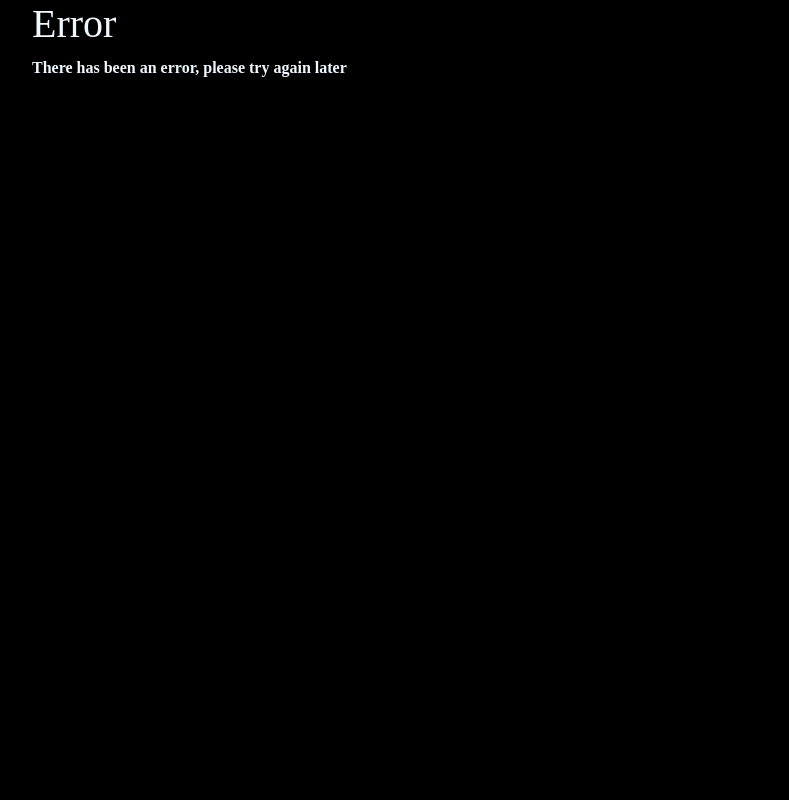
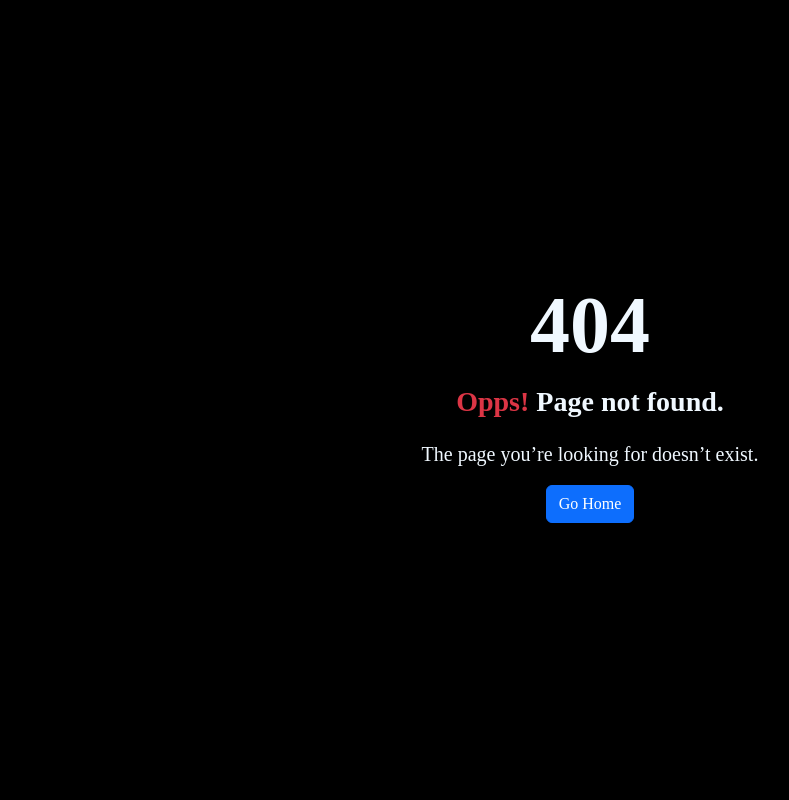
Before and after one commit to 0257569/MidtermII, a web app: file public/html/error.html in a window 1280 px wide. Shown: the whole page, without its empty margins (50-839 px from the left). Run offline with its HTML, style and script files only (its server is not run), Linux system fonts and the light colour scheme; some web fonts are replaced.

Commit message:
*Finsihed error page

```diff
--- a/public/html/error.html
+++ b/public/html/error.html
@@ -14,12 +14,17 @@
 </head>
 <!-- --------------------------------------------------------------------------------------------------------------------------------------------------------------------------------------------------------------- -->
 <body>
-<div class="container">
-    <article>
-        <h1>Error</h1>
-        <p>There has been an error, please try again later</p>
-    </article>
-</div>
+    <div class="d-flex align-items-center justify-content-center vh-100">
+        <div class="text-center">
+            <h1 class="display-1 fw-bold">404</h1>
+            <p class="fs-3"> <span class="text-danger">Opps!</span> Page not found.</p>
+            <p class="lead">
+                The page you’re looking for doesn’t exist.
+                </p>
+            <a href="index.html" class="btn btn-primary">Go Home</a>
+        </div>
+    </div>
+
 <!-- --------------------------------------------------------------------------------------------------------------------------------------------------------------------------------------------------------------- -->
     <!-- Bootstrap js library -->
 <script src="https://cdn.jsdelivr.net/npm/bootstrap@5.3.2/dist/js/bootstrap.bundle.min.js" integrity="sha384-C6RzsynM9kWDrMNeT87bh95OGNyZPhcTNXj1NW7RuBCsyN/o0jlpcV8Qyq46cDfL" crossorigin="anonymous"></script>
```
Also changed, not shown: public/css/styleError.css (line endings or trailing spaces).
